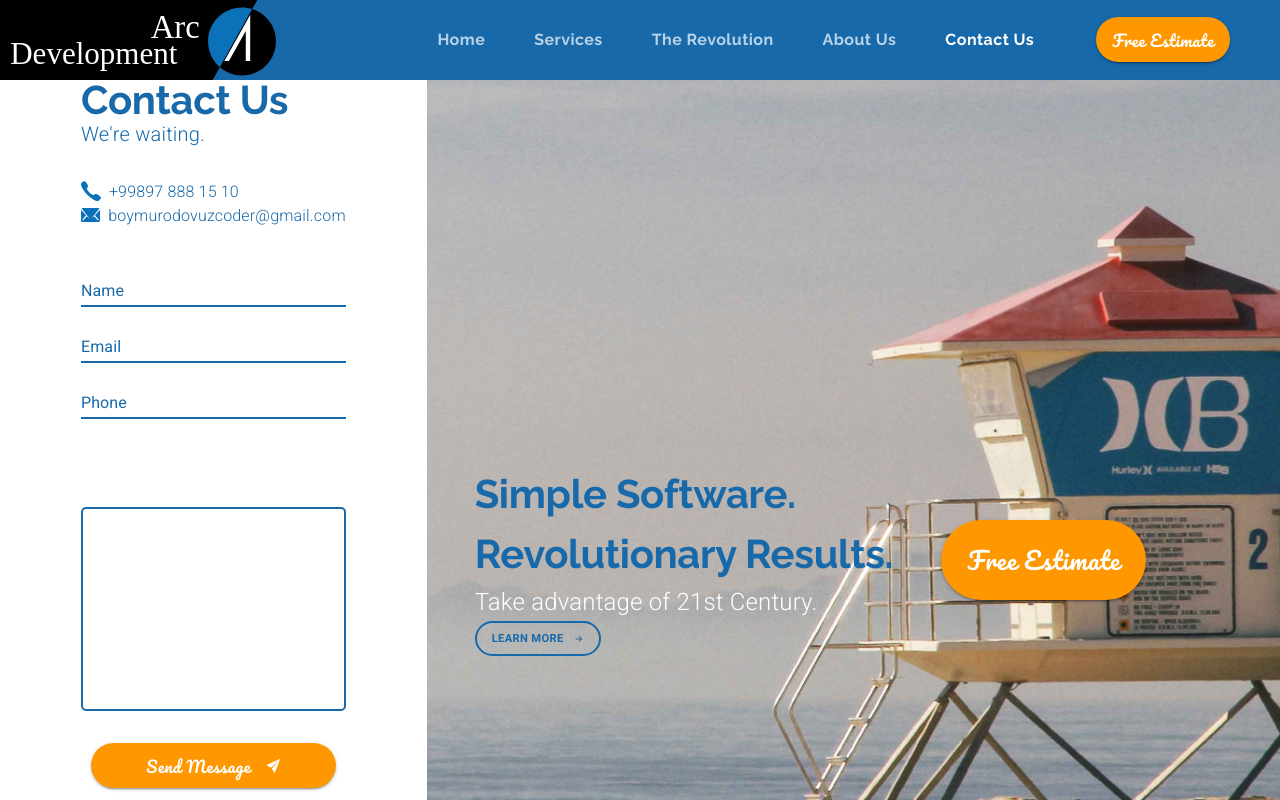
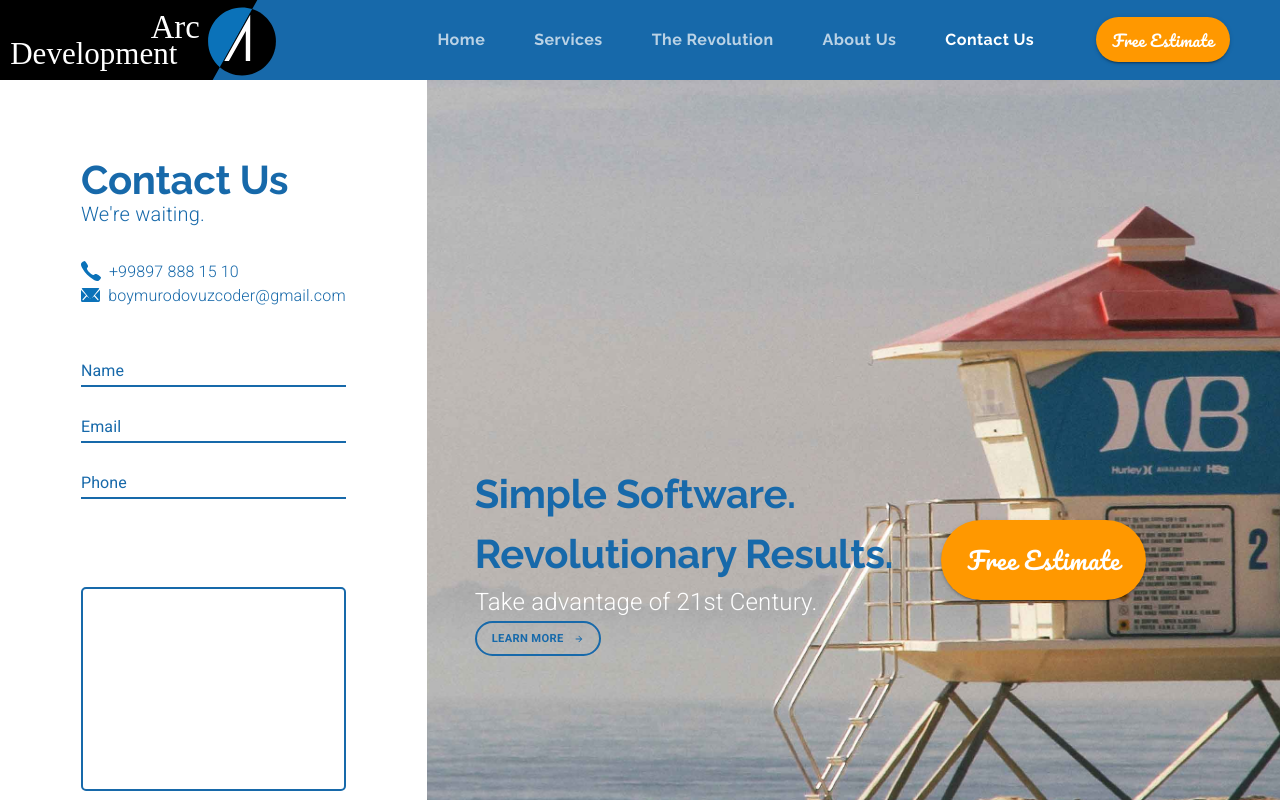
Before and after one commit to samandar-boymurodov/Arc-Development, a React (Create React App) app: page /contact in a window 1280 px wide. Shown: the top 800 px of the page. Built offline with nearby package versions, Linux system fonts and the light colour scheme.

Commit message:
margin top is added to form

```diff
--- a/src/components/contact.js
+++ b/src/components/contact.js
@@ -129,7 +129,12 @@ export const Contact = function () {
         }}
       >
         {/*--- Form ---*/}
-        <Grid item>
+        <Grid
+          item
+          style={{
+            marginTop: "5rem",
+          }}
+        >
           <Grid item>
             <Typography
               variant="h2"
```
